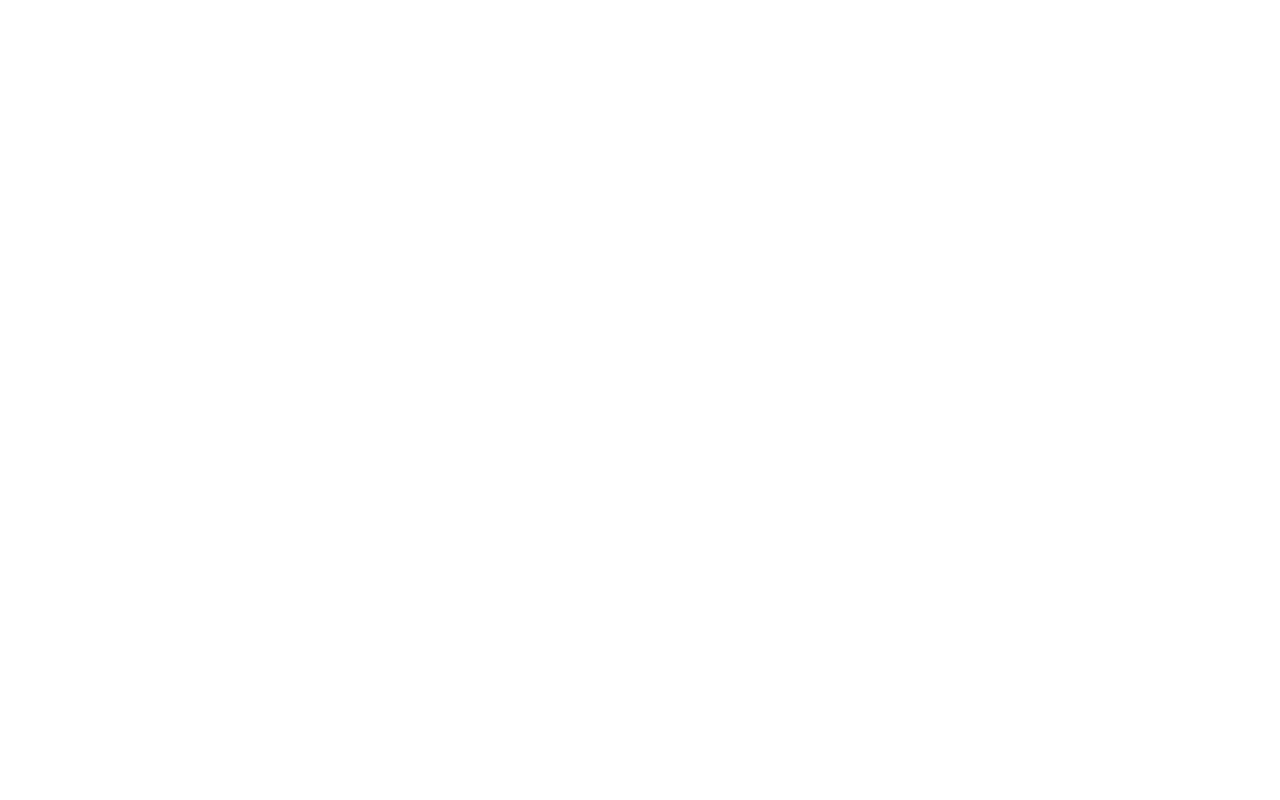
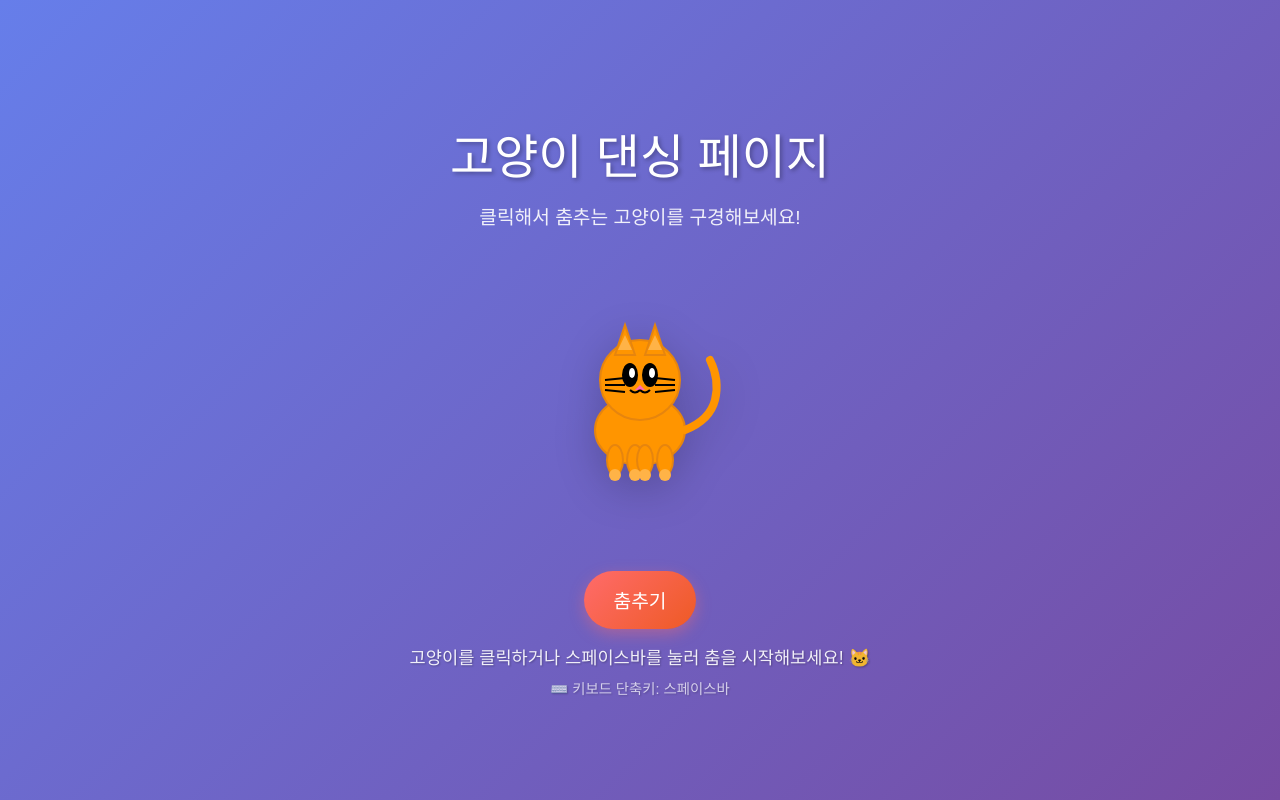
Before and after one commit to xpmxf4/cat-dancing-page, a plain HTML site: page index.html in a window 1280 px wide. Drawn offline with Linux system fonts and the light colour scheme; the site is published under a folder, as on GitHub Pages, so addresses that start at the root find nothing.

Commit message:
Fix asset paths for GitHub Pages

```diff
--- a/index.html
+++ b/index.html
@@ -2,11 +2,11 @@
 <html lang="en">
   <head>
     <meta charset="UTF-8" />
-    <link rel="icon" type="image/svg+xml" href="/vite.svg" />
+    <link rel="icon" type="image/svg+xml" href="./vite.svg" />
     <meta name="viewport" content="width=device-width, initial-scale=1.0" />
-    <title>Vite + React</title>
-    <script type="module" crossorigin src="/assets/index-DqRFZywi.js"></script>
-    <link rel="stylesheet" crossorigin href="/assets/index-DhI5RBld.css">
+    <title>고양이 댄싱 페이지</title>
+    <script type="module" crossorigin src="./assets/index-DqRFZywi.js"></script>
+    <link rel="stylesheet" crossorigin href="./assets/index-DhI5RBld.css">
   </head>
   <body>
     <div id="root"></div>
```
